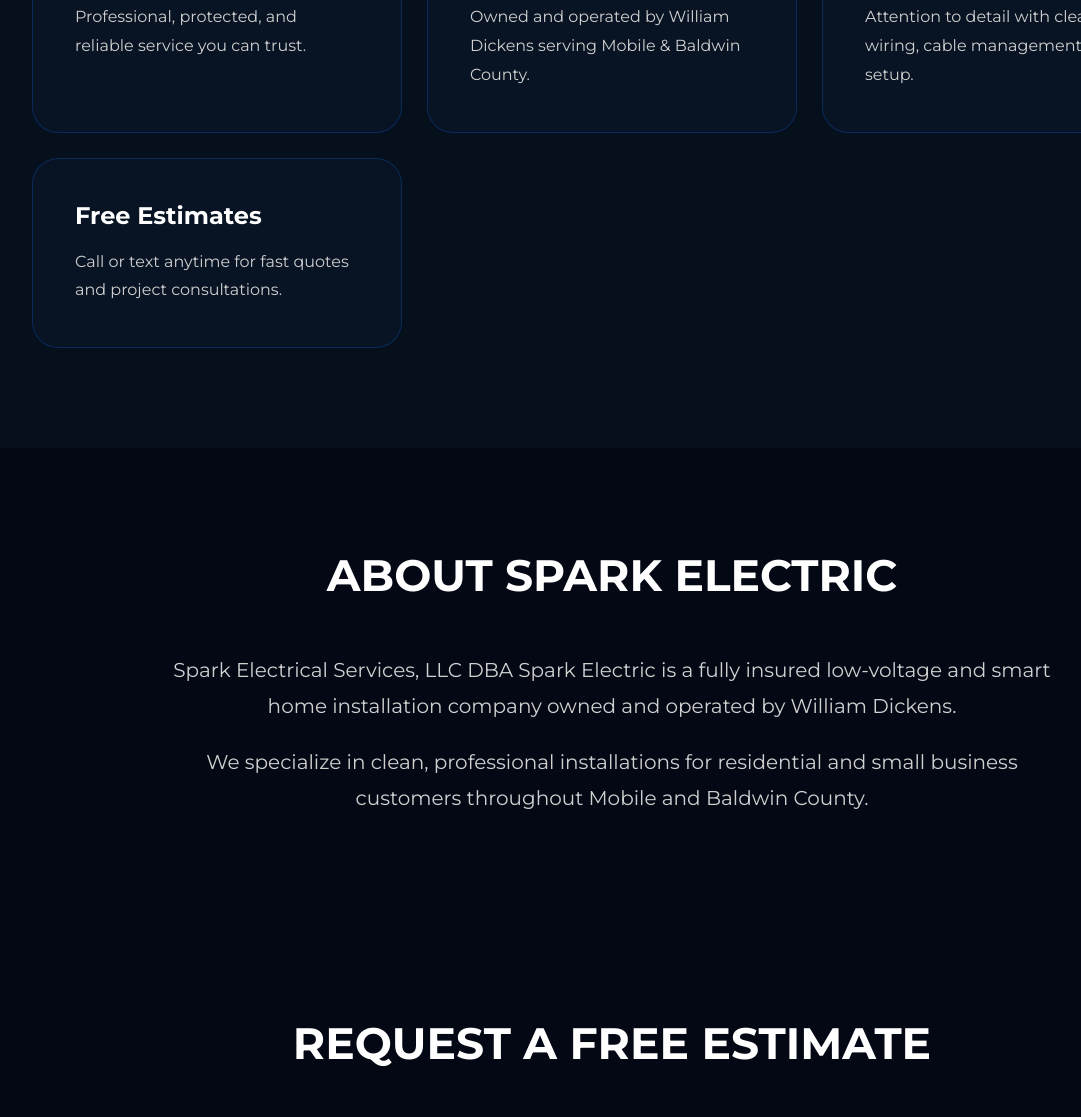
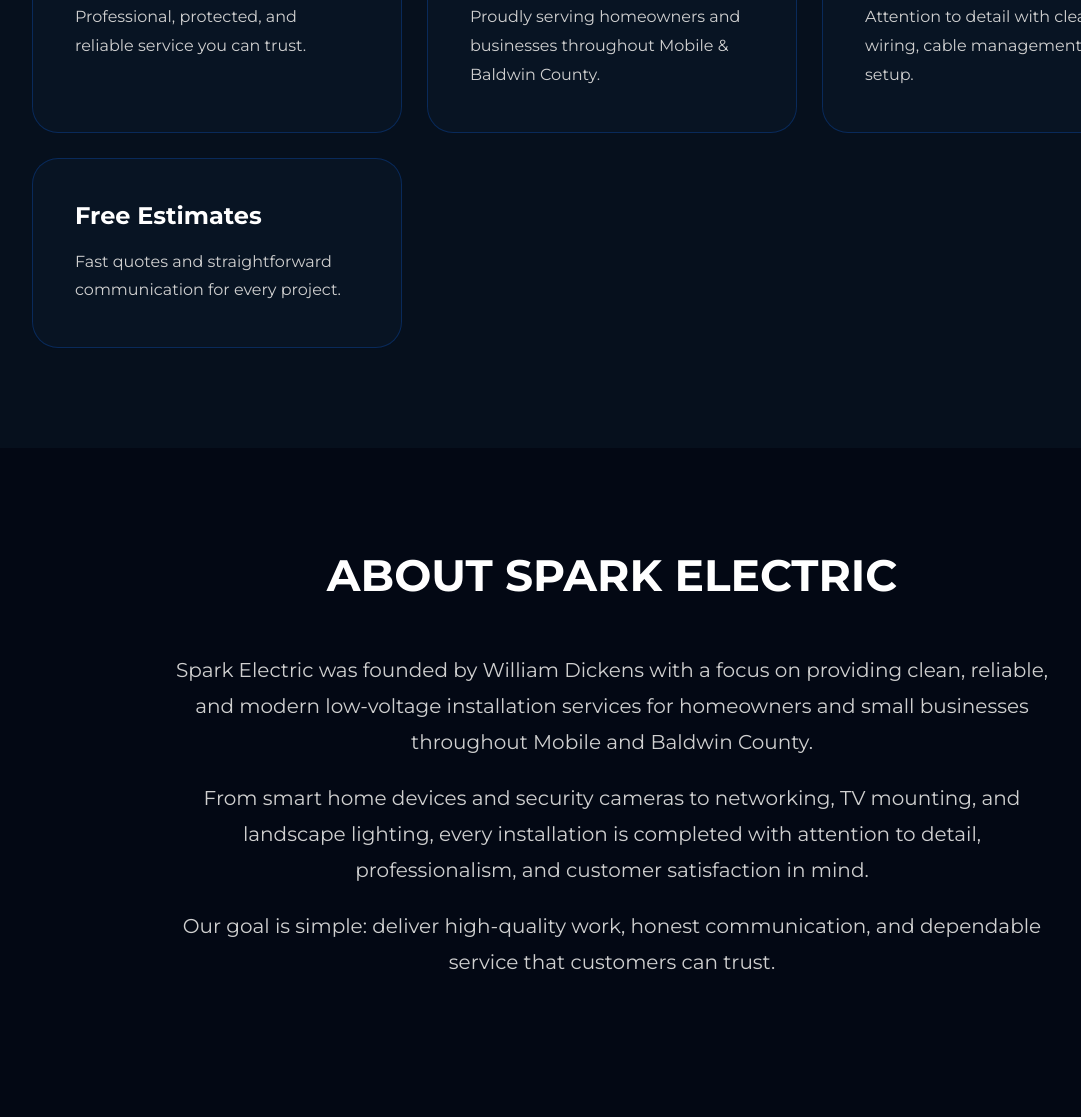
Before and after one commit to sparkelectric21/getsparkwired-website, a plain HTML site: page index.html in a window 1280 px wide. Shown: the part 1934-3051 px from the top of the page, without its empty margins (28-1109 px from the left). Drawn offline with Linux system fonts and the light colour scheme.

Commit message:
Revise content for Spark Electric's website
Updated text for clarity and professionalism in the content.

```diff
--- a/index.html
+++ b/index.html
@@ -136,7 +136,7 @@ Professional, protected, and reliable service you can trust.
 <div class="why-card">
 <h3>Locally Owned</h3>
 <p>
-Owned and operated by William Dickens serving Mobile & Baldwin County.
+Proudly serving homeowners and businesses throughout Mobile & Baldwin County.
 </p>
 </div>
 
@@ -150,7 +150,7 @@ Attention to detail with clean wiring, cable management, and setup.
 <div class="why-card">
 <h3>Free Estimates</h3>
 <p>
-Call or text anytime for fast quotes and project consultations.
+Fast quotes and straightforward communication for every project.
 </p>
 </div>
 
@@ -163,14 +163,20 @@ Call or text anytime for fast quotes and project consultations.
 <h2>ABOUT SPARK ELECTRIC</h2>
 
 <p>
-Spark Electrical Services, LLC DBA Spark Electric is a fully insured
-low-voltage and smart home installation company owned and operated
-by William Dickens.
+Spark Electric was founded by William Dickens with a focus on
+providing clean, reliable, and modern low-voltage installation services
+for homeowners and small businesses throughout Mobile and Baldwin County.
 </p>
 
 <p>
-We specialize in clean, professional installations for residential
-and small business customers throughout Mobile and Baldwin County.
+From smart home devices and security cameras to networking,
+TV mounting, and landscape lighting, every installation is completed
+with attention to detail, professionalism, and customer satisfaction in mind.
+</p>
+
+<p>
+Our goal is simple: deliver high-quality work, honest communication,
+and dependable service that customers can trust.
 </p>
 
 </section>
```
